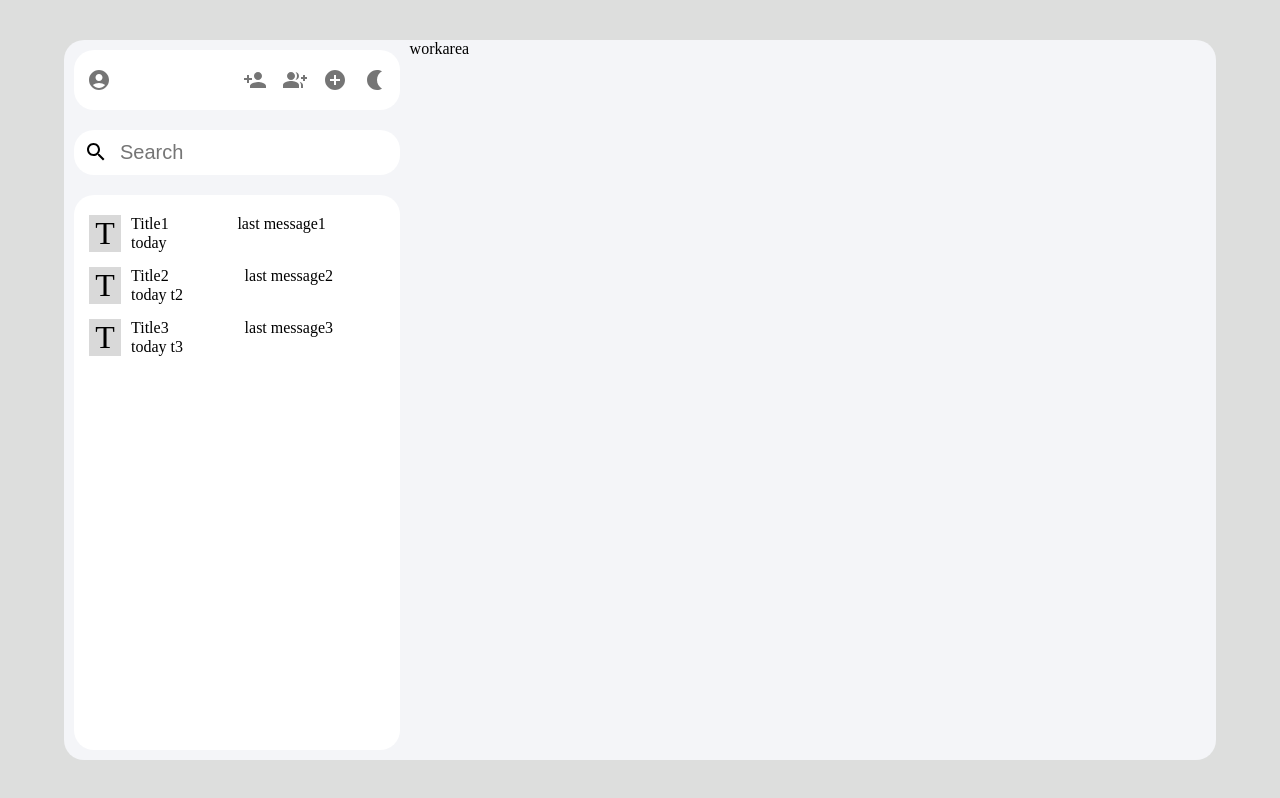
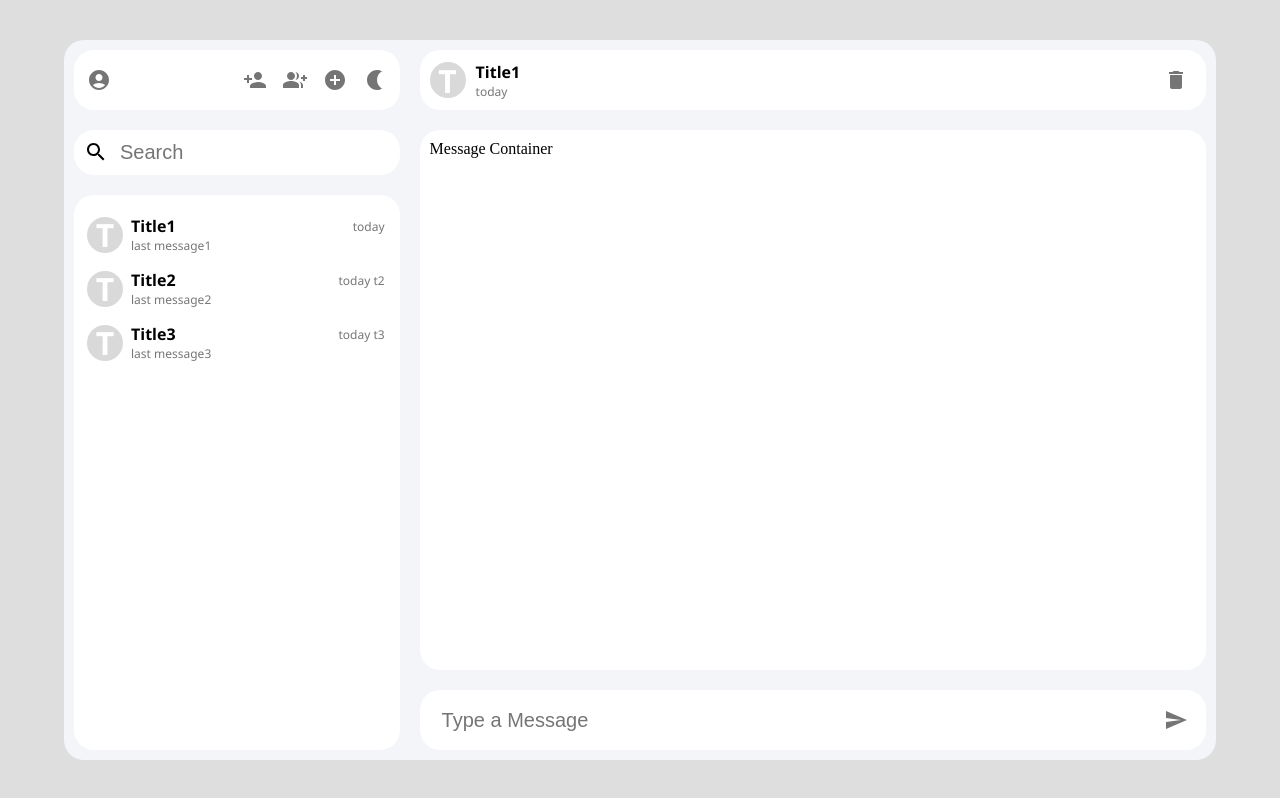
Before and after one commit to ekamsinghahuja/my-app, a React (Create React App) app: page / in a window 1280 px wide. Built offline with nearby package versions, Linux system fonts and the light colour scheme.

Commit message:
workArea

```diff
--- /dev/null
+++ b/src/components/ChatArea.jsx
@@ -0,0 +1,30 @@
+import { IconButton } from '@mui/material'
+import DeleteIcon from '@mui/icons-material/Delete';
+import SendIcon from '@mui/icons-material/Send';
+import React from 'react'
+
+const ChatArea = ({props}) => {
+  return (
+    <div className='chatArea-container'>
+      <div className='chatArea-header'>
+        <p className="con-icon">{props.name[0]}</p>
+        <div className='header-text'>
+            <p className='con-title'>{props.name}</p>
+            <p className='con-timeStamp2'>{props.timeStamp}</p>
+        </div>
+        <IconButton>
+            <DeleteIcon/>
+        </IconButton>
+      </div>
+      <div className='message-container'>Message Container</div>
+      <div className='text-input-area'>
+        <input type="text" placeholder='Type a Message' className='searchbox'/>
+        <IconButton>
+            <SendIcon/>
+        </IconButton>
+      </div>
+    </div>
+  )
+}
+
+export default ChatArea
--- a/src/components/Maincontainer.jsx
+++ b/src/components/Maincontainer.jsx
@@ -1,13 +1,17 @@
-import React from 'react'
+import React, { useState } from 'react'
 import './myStyle.css'
 import Workarea from './Workarea'
 import Sidebar from './Sidebar'
 import AccountCircleIcon from '@mui/icons-material/AccountCircle';
+import ChatArea from './ChatArea';
 const Maincontainer = () => {
+
+  const [chat,setchat] = useState({name:"Title1",lastMessage:"last message1",timeStamp:"today"})
   return (
     <div className='main-container'>
         <Sidebar/>
-        <Workarea/>
+        {/* <Workarea/> */}
+        <ChatArea props={chat}/>
     </div>
   )
 }
--- a/src/components/Sidebar.jsx
+++ b/src/components/Sidebar.jsx
@@ -36,7 +36,7 @@ const Sidebar = () => {
         </div>
         <div className='sb-conversations'>
             {conversations.map((conversation)=>{
-                return <ConversationItem props ={conversation} />
+                return <ConversationItem props ={conversation} key={conversation.name}/>
             })}
 
         </div>
--- a/src/components/myStyle.css
+++ b/src/components/myStyle.css
@@ -16,6 +16,12 @@
     border-color: aliceblue;
     flex:0.7;
 
+}
+.chatArea-container{
+    border-color: aliceblue;
+    flex:0.7;
+    display: flex;
+    flex-direction: column;
 }
 .sb-header{
     background-color: white;
@@ -57,12 +63,87 @@
     margin: 5px;
     border-radius: 20px;
 }
-.con-icon{
-    grid-area: 1/1/3/2;
-    display:flex;
+.con-icon {
+    grid-area: 1 / 1 / 3 / 2;
+    display: flex;
     justify-content: center;
     align-items: center;
-
     background-color: #d9d9d9;
     font-size: 2rem;
+    font-family: "Segoe UI", Geneva, Tahoma, sans-serif;
+    font-weight: bolder;
+    color: white;
+    height: 32px;
+    width: 32px;
+    padding: 2px;
+    border-radius: 50%;
+    justify-self: center;
+    align-self: center;
 }
+
+.con-title {
+    grid-area: 1 / 2 / 2 / 4;
+    font-family: "Segoe UI", Geneva, Tahoma, sans-serif;
+    font-weight: bold;
+    font-size: 1rem;
+}
+
+.con-lastMessage {
+    grid-area: 2 / 2 / 3 / 3;
+    justify-self: start;
+    font-family: "Segoe UI", Geneva, Tahoma, sans-serif;
+    font-size: 0.75rem;
+    color: rgba(0, 0, 0, 0.54);
+}
+
+.con-timeStamp {
+    grid-area: 1 / 3 / 2 / 4;
+    justify-self: end;
+    align-self: center;
+    font-family: "Segoe UI", Geneva, Tahoma, sans-serif;
+    font-size: 0.75rem;
+    color: rgba(0, 0, 0, 0.54);
+}
+
+.chatArea-header{
+    display: flex;
+    align-items: center;
+    gap: 10px;
+    background-color: white;
+    padding: 10px 10px;
+    margin: 10px;
+    border-radius: 20px;
+}
+.header-text{
+    display: flex;
+    flex-direction: column;
+    justify-content: center;
+    align-items: start;
+    flex: 1;
+}
+
+.con-timeStamp2{
+    grid-area: 1 / 3 / 2 / 4;
+    justify-self: start;
+
+    font-family: "Segoe UI", Geneva, Tahoma, sans-serif;
+    font-size: 0.75rem;
+    color: rgba(0, 0, 0, 0.54);
+}
+
+.message-container{
+
+    background-color: white;
+    flex:1;
+    padding: 10px 10px;
+    margin: 10px;
+    border-radius: 20px;
+}
+.text-input-area{
+    background-color: white;
+    padding: 10px 10px;
+    margin: 10px;
+    border-radius: 20px;
+    display: flex;
+    justify-content: space-between;
+}
```
Also changed, not shown: src/components/MessageOthers.jsx (added, +11 -0 lines), src/components/MessageSelf.jsx (added, +11 -0 lines).
